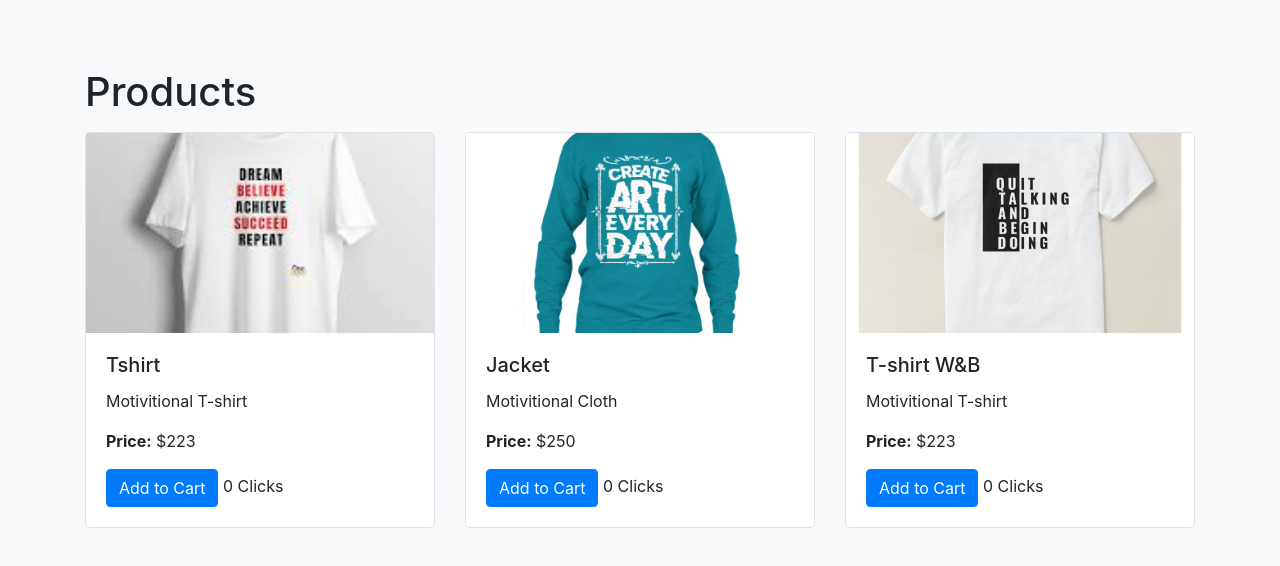
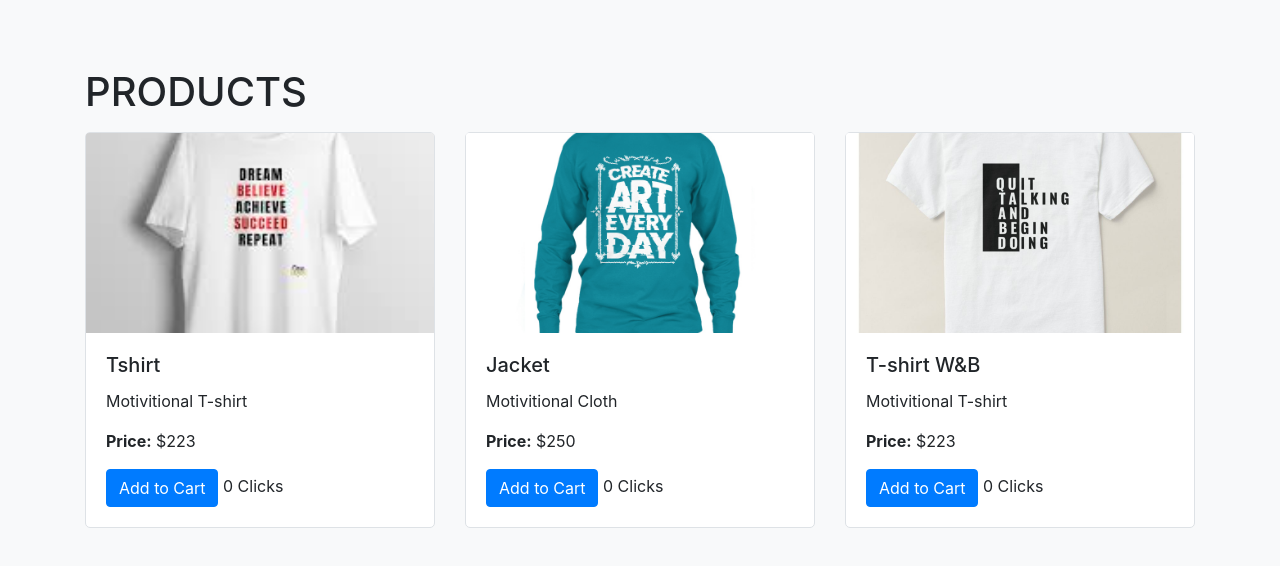
Before and after one commit to EvolvedShaman/Cardines1_Productss_catalogue, a plain HTML site: page index.html in a window 1280 px wide. Drawn offline with nearby package versions, Linux system fonts and the light colour scheme.

Commit message:
added initial files

```diff
--- a/index.html
+++ b/index.html
@@ -11,7 +11,7 @@
 </head>
 <body>
     <div class="container">
-        <h1 class="mt-5 mb-3">Products</h1>
+        <h1 class="mt-5 mb-3">PRODUCTS</h1>
         <div id="product-list" class="row">
             <!-- Product items will be appended here -->
         </div>
```
